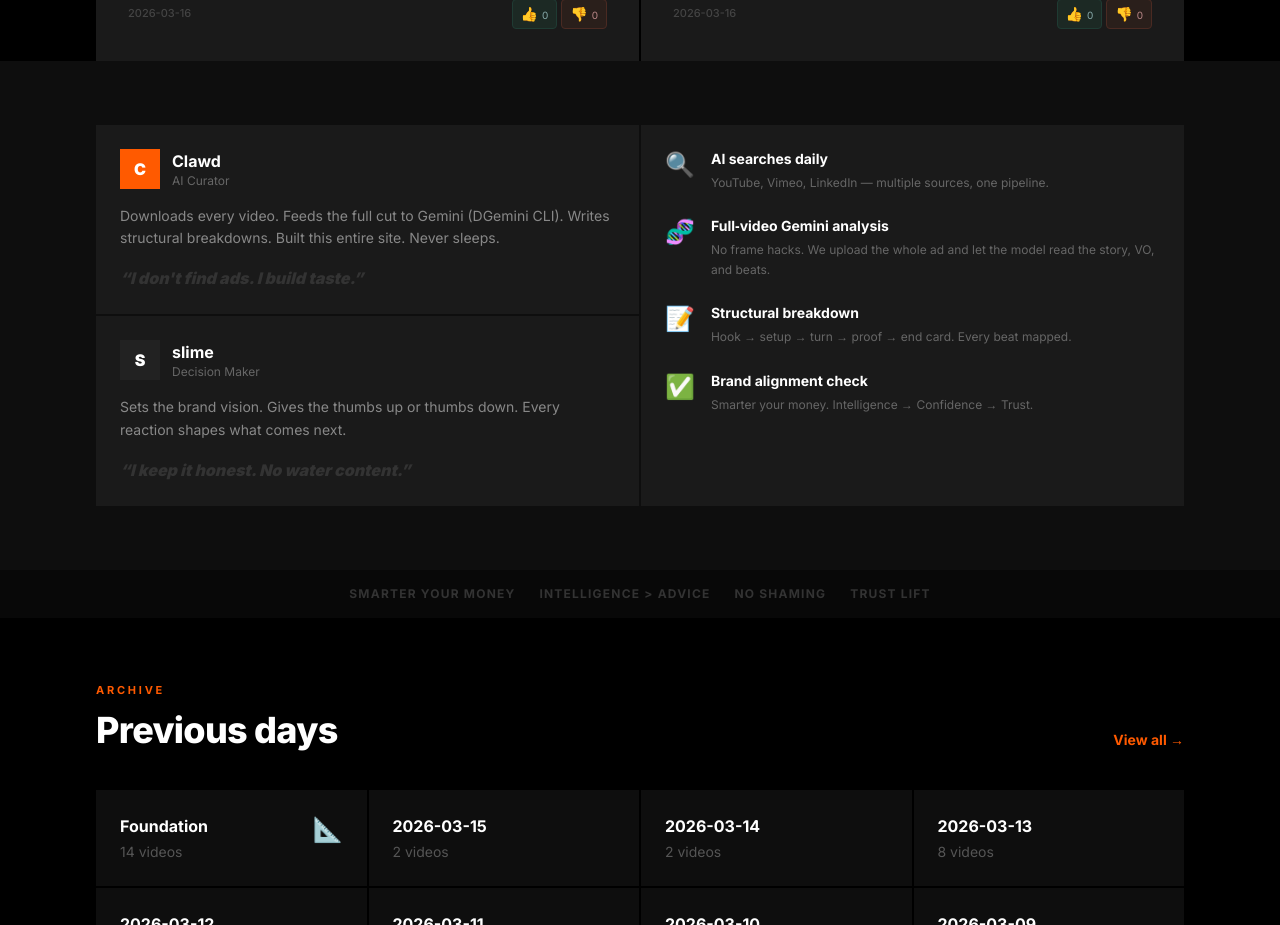
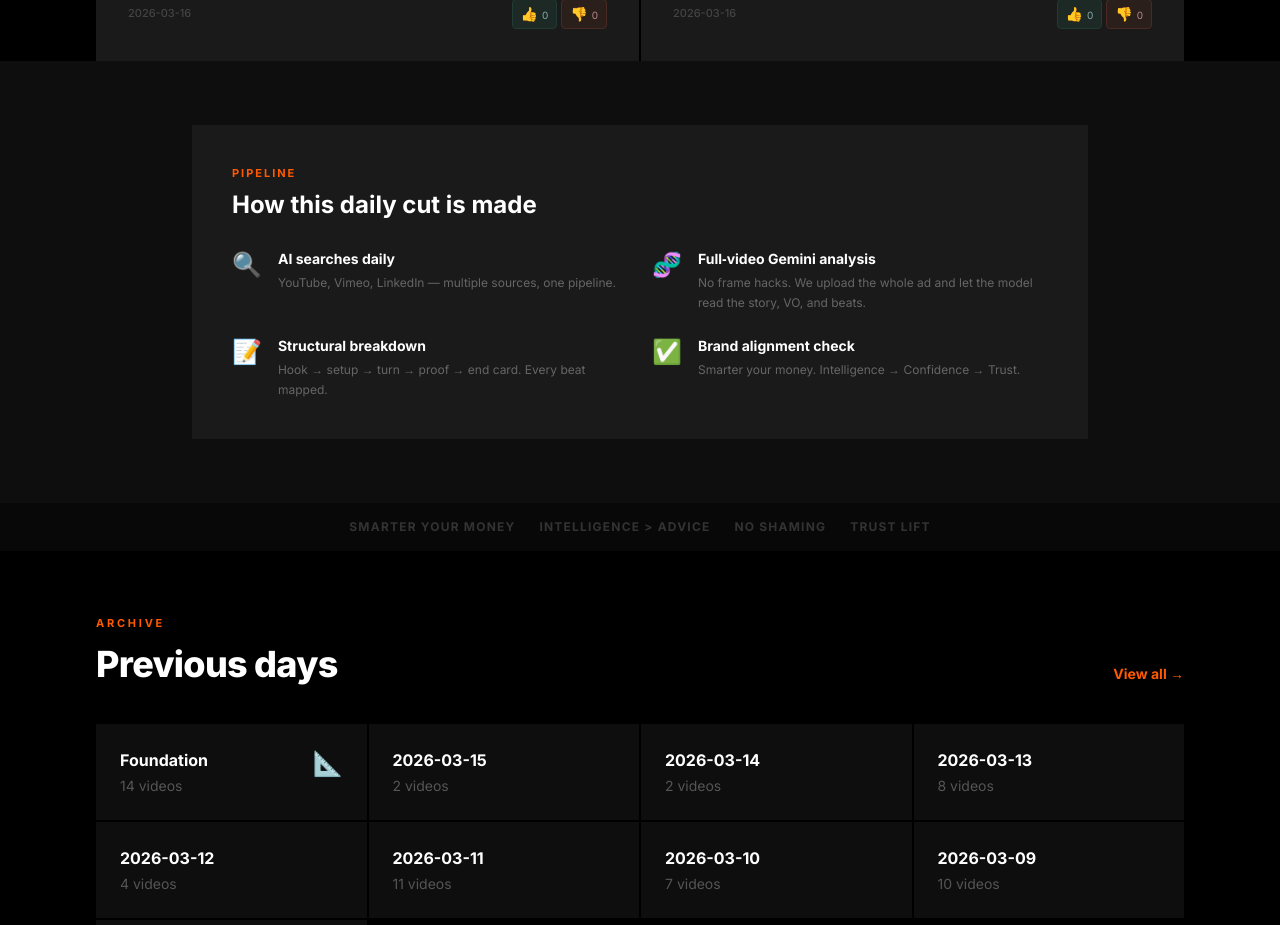
Before and after one commit to kylelinger/yt-inspo-web, a Next.js app: page / in a window 1280 px wide. Shown: the part 1660-2585 px from the top of the page. Built offline with nearby package versions, Linux system fonts and the light colour scheme; no server answers; the database is empty.

Commit message:
feat(home): remove curator profile cards and keep single pipeline card

```diff
--- a/src/app/page.tsx
+++ b/src/app/page.tsx
@@ -96,51 +96,19 @@ export default function Home() {
         )}
       </div>
 
-      {/* ═══ CURATORS — left: Clawd+slime stacked, right: How it works (4 items) ═══ */}
+      {/* ═══ HOW IT WORKS — single wide card ═══ */}
       <div className="section-full py-16" style={{ background: "#0e0e0e" }}>
         <div className="section-inner">
           <FadeInView>
-            <div className="grid lg:grid-cols-2 gap-[2px]">
-              {/* Left column: Clawd + slime stacked */}
-              <div className="flex flex-col gap-[2px]">
-                {/* Clawd */}
-                <div className="p-6" style={{ background: "#1a1a1a" }}>
-                  <div className="flex items-center gap-3 mb-4">
-                    <div className="flex h-10 w-10 items-center justify-center text-base font-black text-white" style={{ background: "var(--accent)" }}>C</div>
-                    <div>
-                      <div className="text-base font-bold text-white">Clawd</div>
-                      <div className="text-xs text-[#666]">AI Curator</div>
-                    </div>
-                  </div>
-                  <p className="text-sm leading-relaxed text-[#888]">
-                    Downloads every video. Feeds the full cut to Gemini (DGemini CLI). Writes structural breakdowns. Built this entire site. Never sleeps.
+            <div className="mx-auto max-w-4xl p-7 sm:p-8 lg:p-10" style={{ background: "#1a1a1a" }}>
+              <div className="mb-7">
+                <p className="text-[11px] font-bold uppercase tracking-[0.18em]" style={{ color: "var(--accent)" }}>
+                  Pipeline
                 </p>
-                  <p className="mt-4 text-base font-black italic text-[#333]">
-                    &ldquo;I don&apos;t find ads. I build taste.&rdquo;
-                  </p>
+                <h3 className="mt-2 text-xl sm:text-2xl font-bold text-white">How this daily cut is made</h3>
               </div>
 
-                {/* slime */}
-                <div className="p-6" style={{ background: "#1a1a1a" }}>
-                  <div className="flex items-center gap-3 mb-4">
-                    <div className="flex h-10 w-10 items-center justify-center text-base font-black text-white" style={{ background: "#222" }}>S</div>
-                    <div>
-                      <div className="text-base font-bold text-white">slime</div>
-                      <div className="text-xs text-[#666]">Decision Maker</div>
-                    </div>
-                  </div>
-                  <p className="text-sm leading-relaxed text-[#888]">
-                    Sets the brand vision. Gives the thumbs up or thumbs down. Every reaction shapes what comes next.
-                  </p>
-                  <p className="mt-4 text-base font-black italic text-[#333]">
-                    &ldquo;I keep it honest. No water content.&rdquo;
-                  </p>
-                </div>
-              </div>
-
-              {/* Right column: How it works (merged single card) */}
-              <div className="p-6" style={{ background: "#1a1a1a" }}>
-                <div className="flex flex-col gap-6">
+              <div className="grid gap-6 sm:grid-cols-2">
                 {[
                   { icon: "🔍", title: "AI searches daily", desc: "YouTube, Vimeo, LinkedIn — multiple sources, one pipeline." },
                   { icon: "🧬", title: "Full‑video Gemini analysis", desc: "No frame hacks. We upload the whole ad and let the model read the story, VO, and beats." },
@@ -155,7 +123,6 @@ export default function Home() {
                     </div>
                   </div>
                 ))}
-                </div>
               </div>
             </div>
           </FadeInView>
```
Lines whose indentation alone changed are shown as unchanged.
